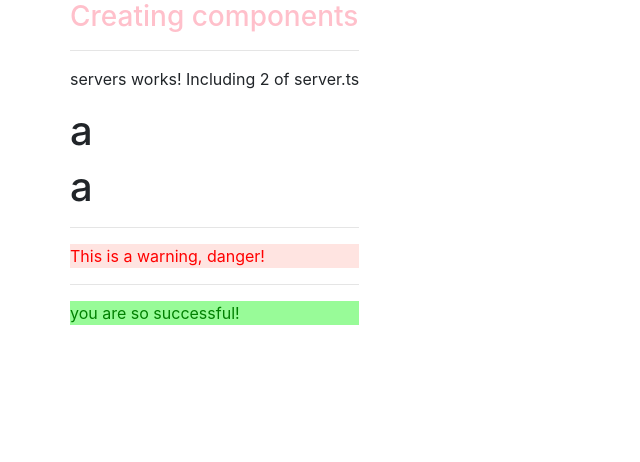
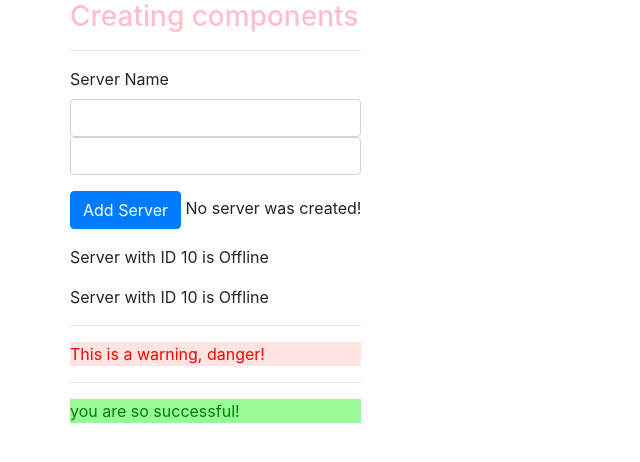
Before and after one commit to emdrayallday/learning-angular, an Angular app: page / in a window 1280 px wide. Shown: the top 462 px of the page, without its empty margins (0-640 px from the left). Built offline with nearby package versions, Linux system fonts and the light colour scheme.

Commit message:
event and 2way data binding

```diff
--- a/src/app/app.module.ts
+++ b/src/app/app.module.ts
@@ -6,6 +6,7 @@ import { ServerComponent } from './server/server.component';
 import { ServersComponent } from './servers/servers.component';
 import { SuccessComponent } from './success/success.component';
 import { WarningAlertComponent } from './warning-alert/warning-alert.component'
+import { FormsModule } from '@angular/forms';
 @NgModule({
   declarations: [
     AppComponent,
@@ -15,7 +16,8 @@ import { WarningAlertComponent } from './warning-alert/warning-alert.component'
     WarningAlertComponent
   ],
   imports: [
-    BrowserModule
+    BrowserModule,
+    FormsModule
   ],
   providers: [],
   bootstrap: [AppComponent]
--- a/src/app/server/server.component.html
+++ b/src/app/server/server.component.html
@@ -1 +1,2 @@
-<h1>a</h1>
+<!-- string interpolation -->
+<p>Server with ID {{ serverId }} is {{ getStatus() }}</p>
--- a/src/app/server/server.component.ts
+++ b/src/app/server/server.component.ts
@@ -7,5 +7,9 @@ import {Component} from '@angular/core'
   templateUrl: './server.component.html'
 })
 export class ServerComponent {
-
+serverId: number = 10;
+serverStatus: string  = 'Offline'
+getStatus() {
+  return this.serverStatus
 }
+}
--- a/src/app/servers/servers.component.html
+++ b/src/app/servers/servers.component.html
@@ -1,7 +1,20 @@
+<label for="">Server Name</label>
+<input
+type='text'
+class='form-control'
+(input)='onUpdateServerName($event)'
+>
+<input
+type='text'
+class='form-control'
+[(ngModel)]='serverNameTwoWay'
+>
+<p>{{serverNameTwoWay}}</p>
+
 <p>
-  servers works!
-  Including 2 of server.ts
-
+  {{serverName}}
+  <button class='btn btn-primary' [disabled]='!allowAddServer' (click)="onCreateServer()">Add Server</button>
+  {{serverCreationStatus}}
 </p>
 <app-server></app-server>
 <app-server></app-server>
--- a/src/app/servers/servers.component.ts
+++ b/src/app/servers/servers.component.ts
@@ -6,10 +6,20 @@ import { Component, OnInit } from '@angular/core';
   styleUrls: ['./servers.component.css']
 })
 export class ServersComponent implements OnInit {
-
-  constructor() { }
+  allowAddServer = false;
+  serverCreationStatus = 'No server was created!';
+  serverName = '';
+  serverNameTwoWay = '';
+  constructor() {
+    setTimeout(() => this.allowAddServer = true, 2000); // constructor immediatly fires this function, setTimeout waits 2 seconds to fire it.
+  }
 
   ngOnInit() {
   }
-
+onCreateServer() {
+this.serverCreationStatus = 'Server created!';
 }
+onUpdateServerName(event: Event) {
+this.serverName = (<HTMLInputElement>event.target).value;
+}
+}
```
